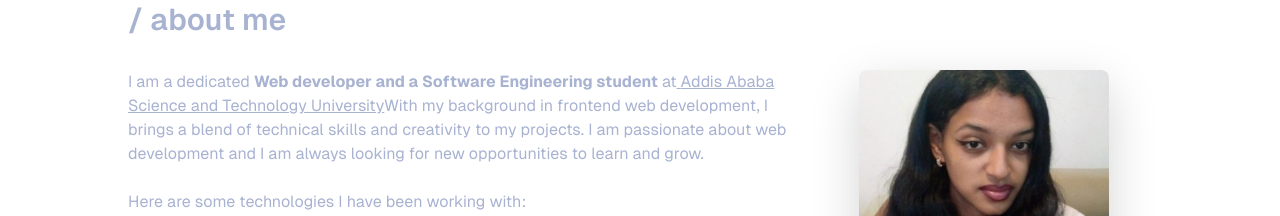
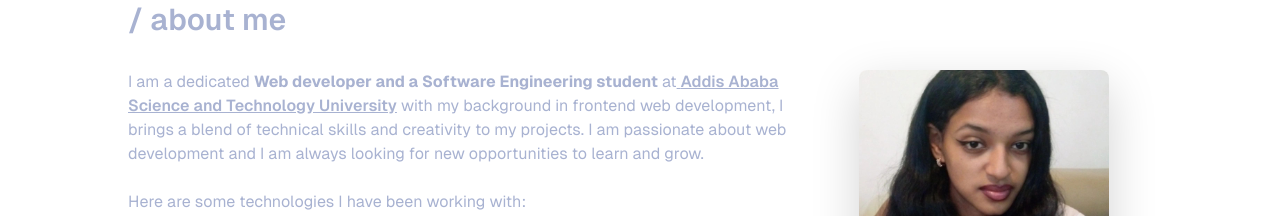
Before and after one commit to HikmaAnwar/hikma-s-portfolio, a Next.js app: page / in a window 1280 px wide. Shown: the part 500-716 px from the top of the page. Built offline with nearby package versions, Linux system fonts and the light colour scheme.

Commit message:
fix: update About component styling for improved readability and consistency

```diff
--- a/src/app/components/About.jsx
+++ b/src/app/components/About.jsx
@@ -15,12 +15,12 @@ const About = () => {
         href="http://www.aastu.edu.et/"
         target="_blank"
         rel="noopener noreferrer"
-        className=" text-colors-slate hover:underline"
+        className=" text-colors-slate font-semibold hover:underline"
       >
         {" "}
         Addis Ababa Science and Technology University
       </a>
-      With my background in frontend web development, I brings a blend of
+      {""} with my background in frontend web development, I brings a blend of
       technical skills and creativity to my projects. I am passionate about web
       development and I am always looking for new opportunities to learn and
       grow.
```
